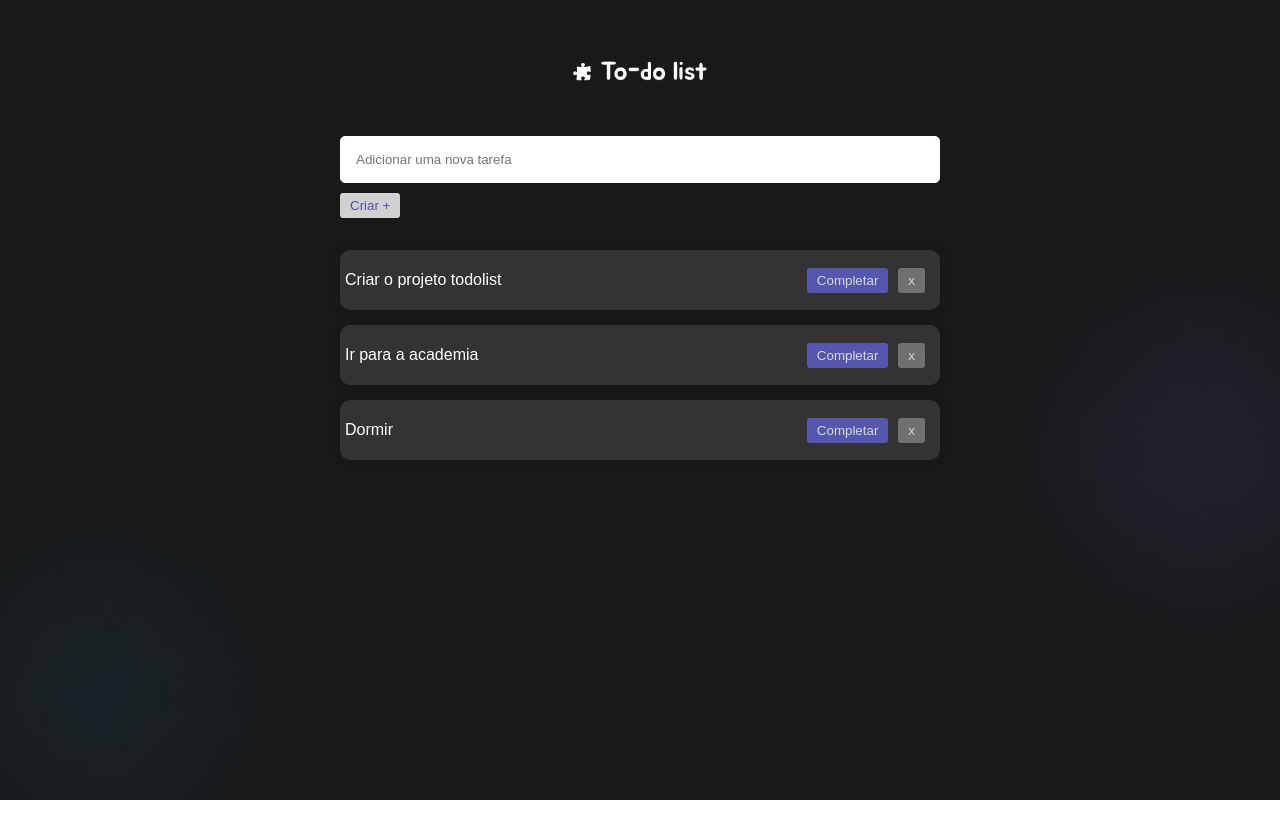
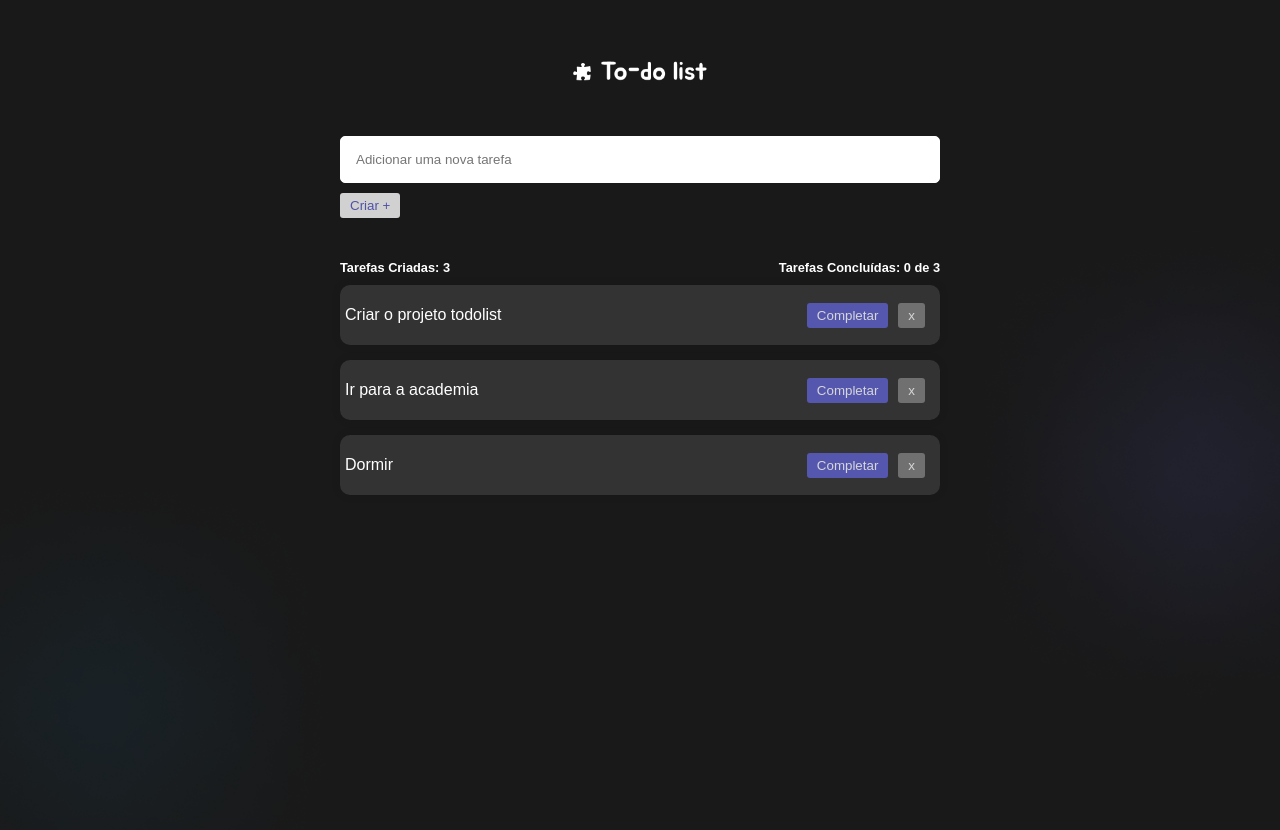
Before and after one commit to vromariz/ListToDo, a React (Vite) app: page / in a window 1280 px wide. Before the commit the page ends 800 px from the top, so only its background shows below. Built offline with nearby package versions, Linux system fonts and the light colour scheme.

Commit message:
tarefas criadas e concluidas

```diff
--- a/src/App.css
+++ b/src/App.css
@@ -83,3 +83,14 @@ select {
   border-radius: 5px;
   width: 100%;
 }
+
+.todo-counter {
+  display: flex;
+  justify-content: space-between;
+  margin: 10px 0;
+}
+
+.todo-counter h3 {
+  margin: 0;
+  font-size: 0.80rem;
+}
--- a/src/App.jsx
+++ b/src/App.jsx
@@ -2,7 +2,7 @@ import { useState } from "react";
 import Todo from "./components/Todo";
 import TodoForm from "./components/TodoForm";
 import { Header } from "./components/Header";
-import "./global.css"
+import "./global.css";
 import "./App.css";
 
 function App() {
@@ -10,52 +10,66 @@ function App() {
     {
       id: 1,
       text: "Criar o projeto todolist",
-      isComplited: false,
+      isCompleted: false,
     },
     {
       id: 2,
       text: "Ir para a academia",
-      isComplited: false,
+      isCompleted: false,
     },
     {
       id: 3,
       text: "Dormir",
-      isComplited: false,
+      isCompleted: false,
     },
   ]);
 
+  // Adicionar nova tarefa
   const addTodo = (text) => {
-
     const newTodos = [
       ...todos,
       {
         id: Math.floor(Math.random() * 10000),
         text,
-        iscompleted: false,
+        isCompleted: false,
       },
     ];
     setTodos(newTodos);
   };
 
+  // Remover tarefa
   const removeTodo = (id) => {
-    const newTodos = [...todos]
-    const filteredTodos = newTodos.filter((todo) =>
-      todo.id !== id ? todo : null
+    const filteredTodos = todos.filter((todo) => todo.id !== id);
+    setTodos(filteredTodos);
+  };
+
+  // Completar ou desfazer tarefa
+  const completeTodo = (id) => {
+    const updatedTodos = todos.map((todo) =>
+      todo.id === id ? { ...todo, isCompleted: !todo.isCompleted } : todo
     );
-    setTodos(filteredTodos);
-  }
+    setTodos(updatedTodos);
+  };
 
-  const completeTodo = (id) => {
-    const newTodos = [...todos]
-    newTodos.map((todo) =>
-      todo.id === id ? (todo.isCompleted = !todo.isCompleted) : todo);
-    setTodos(newTodos);
-  };
+  // Contadores
+  const totalTodos = todos.length; // Total de tarefas criadas
+  const completedTodos = todos.filter((todo) => todo.isCompleted).length; // Total de tarefas concluídas
 
   return (
     <div className="app">
-      <Header/>
+      <Header />
       <TodoForm addTodo={addTodo} />
+
+      {/* Exibição dos contadores */}
+      <div className="todo-counter">
+        <h3>
+          Tarefas Criadas: {totalTodos}
+        </h3>
+        <h3>
+          Tarefas Concluídas: {completedTodos} de {totalTodos}
+        </h3>
+      </div>
+
       <div className="todo-list">
         {todos.map((todo) => (
           <Todo
```
